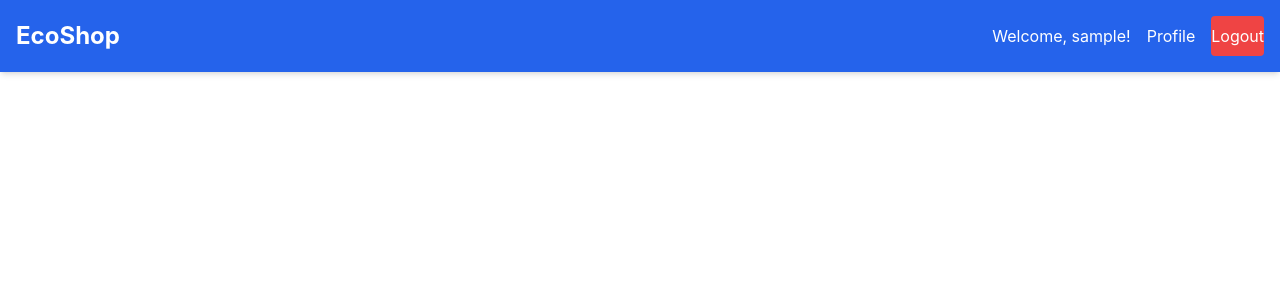
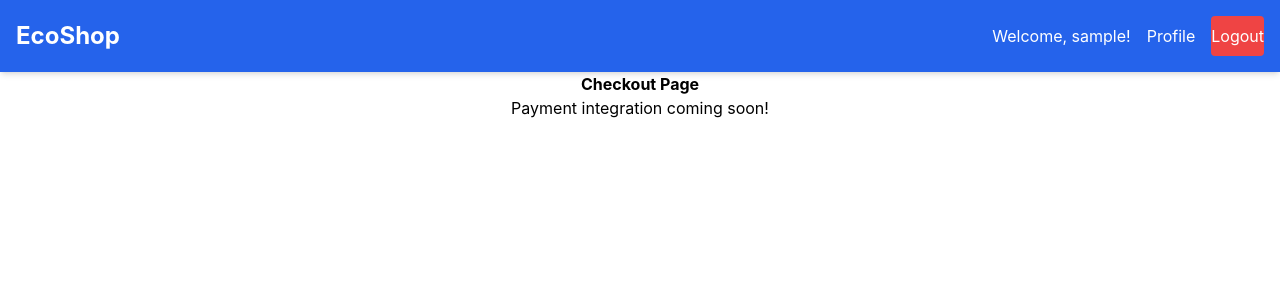
Before and after one commit to EchoShop-Organisation/Eco-Shop-Frontend, a React (Create React App) app: page /checkout in a window 1280 px wide. Shown: the top 300 px of the page. Built offline with nearby package versions, Linux system fonts and the light colour scheme; sample sign-in values are in the browser's storage.

Commit message:
checkout

```diff
--- a/src/App.js
+++ b/src/App.js
@@ -8,7 +8,7 @@ import Navbar from "./components/Navbar";
 import PrivateRoute from "./components/PrivateRoute";
 import Products from "./pages/Products";
 import Cart from "./pages/Cart";
-
+import Checkout from "./pages/Checkout"; // ✅ Import Checkout Page
 
 function App() {
   return (
@@ -20,8 +20,8 @@ function App() {
         <Route path="/register" element={<Register />} />
         <Route path="/profile" element={<PrivateRoute><Profile /></PrivateRoute>} />
         <Route path="/products" element={<Products />} />
-        <Route path="/cart" element={<Cart />} />
-
+        <Route path="/cart" element={<PrivateRoute><Cart /></PrivateRoute>} />
+        <Route path="/checkout" element={<PrivateRoute><Checkout /></PrivateRoute>} />
       </Routes>
     </Router>
   );
--- /dev/null
+++ b/src/pages/Checkout.js
@@ -0,0 +1,12 @@
+import React from "react";
+
+const Checkout = () => {
+  return (
+    <div className="container mx-auto px-4 py-6">
+      <h2 className="text-3xl font-bold text-center">Checkout Page</h2>
+      <p className="text-center text-gray-600">Payment integration coming soon!</p>
+    </div>
+  );
+};
+
+export default Checkout;
```
